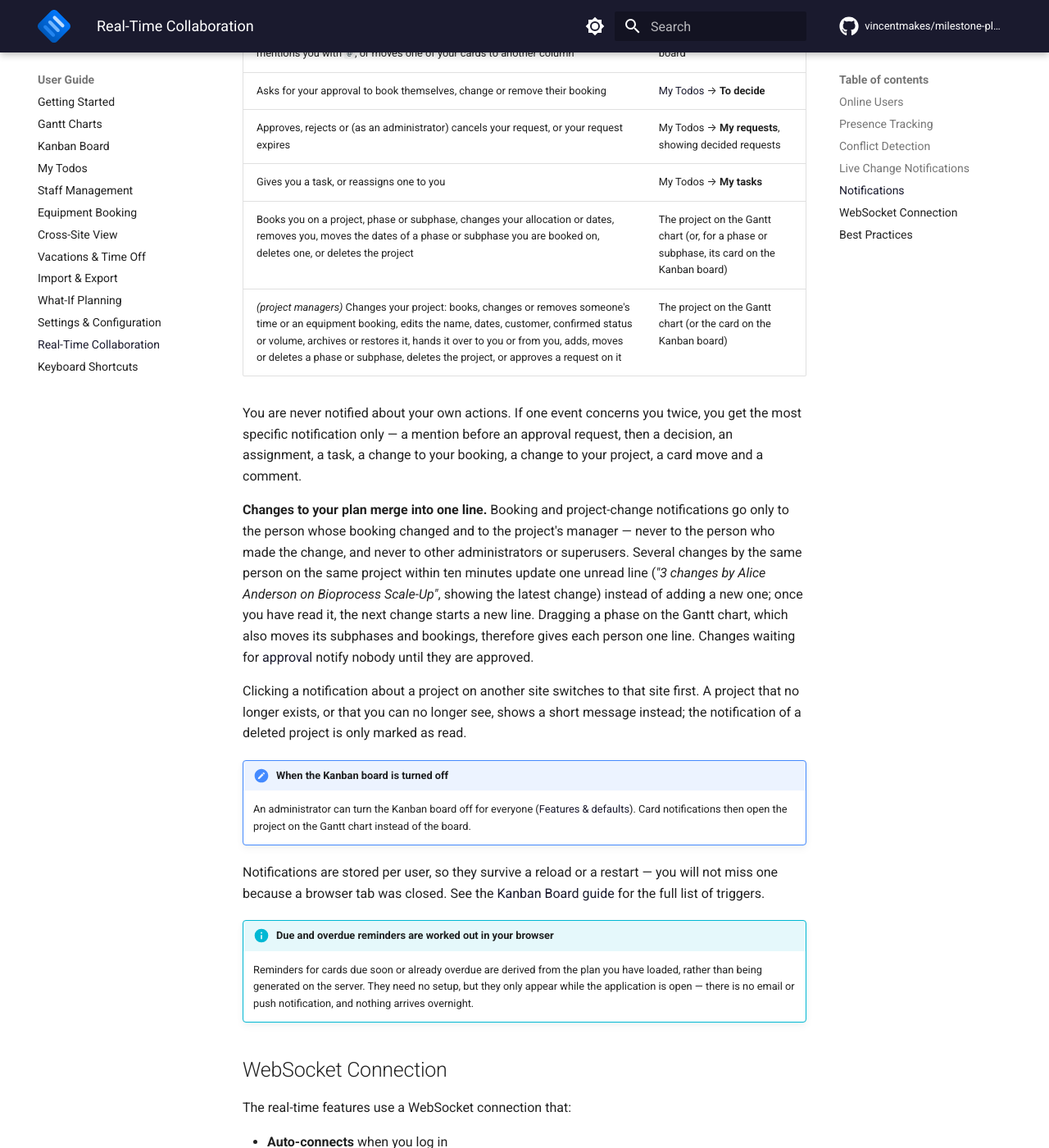
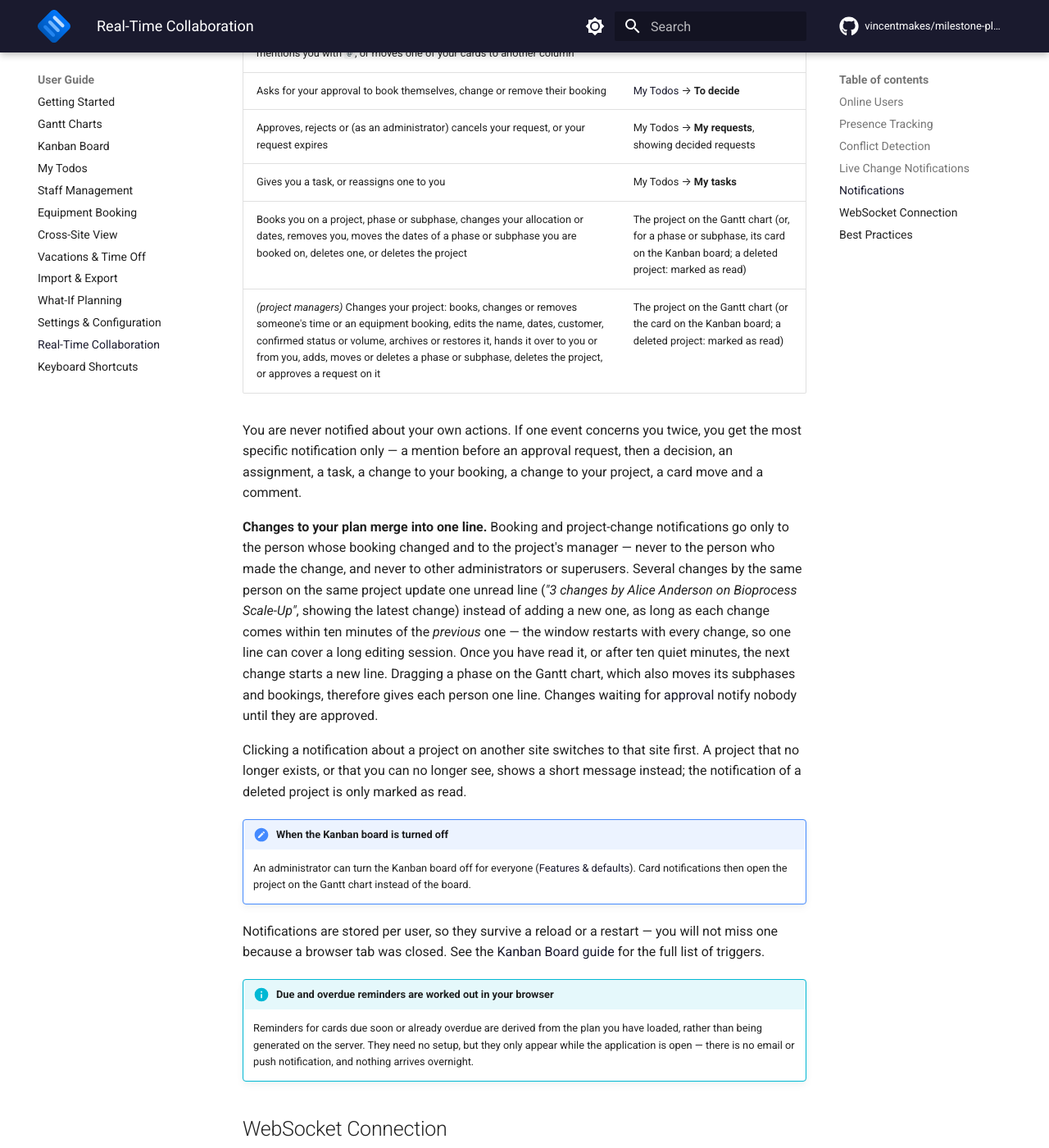
Before and after one commit to vincentmakes/milestone-planner, an MkDocs documentation site: the page built from docs/user-guide/collaboration.md, in a window 1280 px wide and 1400 px high, scrolled down 2314 px. Shown: the whole window at 82% size. Built offline with MkDocs 1.6.1 and Material for MkDocs 9.7.7, drawn with Linux system fonts in a browser that asks for light colours; comment, search, counter and statistics services are not loaded.

Commit message:
Clarify deleted-project and merge-window notification docs
The notification table said a deleted project's notification opens the
project, while the paragraph below says it is only marked as read. The
merge rule read as a fixed ten-minute window, but each change restarts
it, so one line can cover a long editing session.

Co-Authored-By: Claude Opus 5.5 <noreply@anthropic.com>

```diff
--- a/docs/user-guide/collaboration.md
+++ b/docs/user-guide/collaboration.md
@@ -47,12 +47,12 @@ You are notified when someone:
 | Asks for your approval to book themselves, change or remove their booking | [My Todos](my-todos.md) → **To decide** |
 | Approves, rejects or (as an administrator) cancels your request, or your request expires | My Todos → **My requests**, showing decided requests |
 | Gives you a task, or reassigns one to you | My Todos → **My tasks** |
-| Books you on a project, phase or subphase, changes your allocation or dates, removes you, moves the dates of a phase or subphase you are booked on, deletes one, or deletes the project | The project on the Gantt chart (or, for a phase or subphase, its card on the Kanban board) |
-| *(project managers)* Changes your project: books, changes or removes someone's time or an equipment booking, edits the name, dates, customer, confirmed status or volume, archives or restores it, hands it over to you or from you, adds, moves or deletes a phase or subphase, deletes the project, or approves a request on it | The project on the Gantt chart (or the card on the Kanban board) |
+| Books you on a project, phase or subphase, changes your allocation or dates, removes you, moves the dates of a phase or subphase you are booked on, deletes one, or deletes the project | The project on the Gantt chart (or, for a phase or subphase, its card on the Kanban board; a deleted project: marked as read) |
+| *(project managers)* Changes your project: books, changes or removes someone's time or an equipment booking, edits the name, dates, customer, confirmed status or volume, archives or restores it, hands it over to you or from you, adds, moves or deletes a phase or subphase, deletes the project, or approves a request on it | The project on the Gantt chart (or the card on the Kanban board; a deleted project: marked as read) |
 
 You are never notified about your own actions. If one event concerns you twice, you get the most specific notification only — a mention before an approval request, then a decision, an assignment, a task, a change to your booking, a change to your project, a card move and a comment.
 
-**Changes to your plan merge into one line.** Booking and project-change notifications go only to the person whose booking changed and to the project's manager — never to the person who made the change, and never to other administrators or superusers. Several changes by the same person on the same project within ten minutes update one unread line (*"3 changes by Alice Anderson on Bioprocess Scale-Up"*, showing the latest change) instead of adding a new one; once you have read it, the next change starts a new line. Dragging a phase on the Gantt chart, which also moves its subphases and bookings, therefore gives each person one line. Changes waiting for [approval](my-todos.md) notify nobody until they are approved.
+**Changes to your plan merge into one line.** Booking and project-change notifications go only to the person whose booking changed and to the project's manager — never to the person who made the change, and never to other administrators or superusers. Several changes by the same person on the same project update one unread line (*"3 changes by Alice Anderson on Bioprocess Scale-Up"*, showing the latest change) instead of adding a new one, as long as each change comes within ten minutes of the *previous* one — the window restarts with every change, so one line can cover a long editing session. Once you have read it, or after ten quiet minutes, the next change starts a new line. Dragging a phase on the Gantt chart, which also moves its subphases and bookings, therefore gives each person one line. Changes waiting for [approval](my-todos.md) notify nobody until they are approved.
 
 Clicking a notification about a project on another site switches to that site first. A project that no longer exists, or that you can no longer see, shows a short message instead; the notification of a deleted project is only marked as read.
 
```
Also changed, not shown: docs/user-guide/kanban-board.md (+1 -1 lines).
